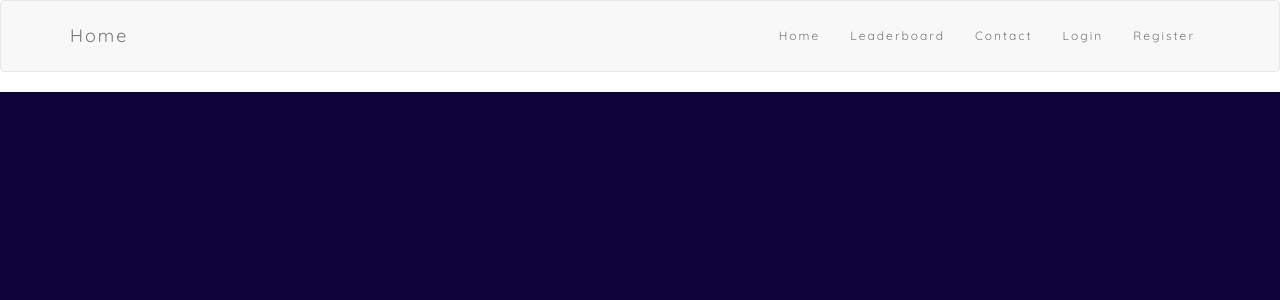
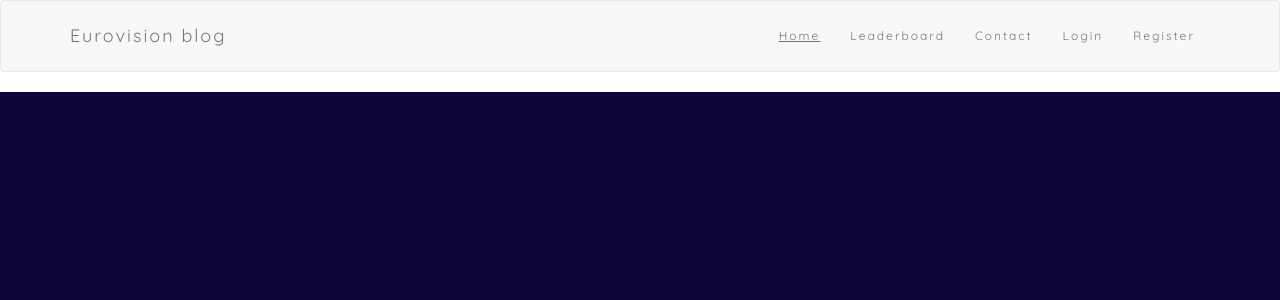
Before and after one commit to bara-dankova/FinalProject, a Flask app: page / in a window 1280 px wide. Shown: the top 300 px of the page. Run offline with Flask 2, Linux system fonts and the light colour scheme; data that the repository does not hold is empty; some libraries are stand-ins or nearby versions.

Commit message:
edited the route ends to redirect where needed. made sure all images appear better. and minor corrections on the blog

```diff
--- a/application/routes.py
+++ b/application/routes.py
@@ -14,7 +14,7 @@ def home():
     blogs = Blog.query.all()
     contestant = Contestant
     song = Song
-    return render_template('home.html', title='Home Page', user=user, blogs=blogs, contestant=contestant, song=song)
+    return render_template('home.html', title='Home Page', user=user, blogs=blogs, contestant=contestant, song=song, activityLeader='', activityContact = '', activityHome='active')
 
 
 # create url for a particular blog post
@@ -77,7 +77,7 @@ def contact():
             db.session.add(message_received)
             db.session.commit()
             return render_template('thankyou.html', title='Thank you')
-    return render_template('contact.html', title='Contact Us!', user=user, message=error, form=form)
+    return render_template('contact.html', title='Contact Us!', user=user, message=error, form=form, activityLeader='', activityContact='active', activityHome='')
 
 
 @app.route('/leaderboard')
@@ -91,10 +91,11 @@ def leaderboard():
                            songs_list=songs_list,
                            contestants_list=contestants_list,
                            song=Song,
-                           contestant=Contestant, user=user)
+                           contestant=Contestant, user=user,
+                           activityLeader='active', activityContact = '', activityHome='')
 
 
-@app.route('/blog/like/<int:contestant_id>', methods=[ 'GET', 'PUT'])
+@app.route('/blog/like/<int:contestant_id>', methods=['GET', 'PUT'])
 def likeblog(contestant_id):
     user = session["user"] if "user" in session else None
     liked_blog = Blog.query.filter_by(contestant_id=contestant_id).first()
@@ -105,7 +106,7 @@ def likeblog(contestant_id):
     else:
         setattr(liked_blog, 'blog_likes', 1)
         db.session.commit()
-    return blogpost1(contestant_id)
+    return redirect(f"/blogpost/{contestant_id}")
 
 
 @app.route('/song/like/<int:contestant_id>', methods=['GET', 'PUT'])
@@ -119,7 +120,7 @@ def likesong(contestant_id):
     else:
         setattr(liked_song, 'song_likes', 1)
         db.session.commit()
-    return leaderboard()
+    return redirect("/leaderboard")
 
 
 @app.route('/register', methods=['GET', 'POST'])
--- a/application/static/css/styles.css
+++ b/application/static/css/styles.css
@@ -12,3 +12,7 @@ letter-spacing: 2px;
 font-size: 3rem;
 line-height: 5.5rem;
 }
+
+#active {
+    text-decoration: underline;
+}
--- a/application/static/js/buttons.js
+++ b/application/static/js/buttons.js
@@ -1,6 +1,6 @@
-function disableButton(event){
-     event.target.disabled = true;
-     console.log('now')
+const disableButton = () => {
+     alert('hi')
+
 }
 
 document.getElementById("like").addEventListener('click', disableButton)
--- a/application/templates/blogpost.html
+++ b/application/templates/blogpost.html
@@ -3,13 +3,13 @@
 <h1>{{blog.blog_title}}</h1>
 <p>Published on {{blog.date_posted}}</p>
 <p>This post is about {{contestant.first_name}} performing {{song.song_name}}</p>
-<p>You are the {{blog.blog_views}}th Eurovision fan to read this post!</p>
+<p>You are number {{blog.blog_views}} Eurovision fan to read this post!</p>
  {%if blog.blog_likes !=0: %}
             <p>{{blog.blog_likes}} people liked this</p>
              {% endif %}
  {% if user != None : %}
 <p>Like this post:
-                <button id="like"><a href="{{ url_for('likeblog', contestant_id=blog.contestant_id) }}">like</a></button>
+                <a href="{{ url_for('likeblog', contestant_id=blog.contestant_id) }}"><button id="like">like</button></a>
             </p>
  {% else %}
     <p>Like this post:
@@ -17,7 +17,7 @@
             </p>
     {% endif %}
 
-
+ <script src="{{url_for('static', filename='js/buttons.js')}}"></script>
 <hr>
 <p>{{blog.blog_text}}</p>
 
--- a/application/templates/home.html
+++ b/application/templates/home.html
@@ -54,12 +54,12 @@
                     <img id="contestant-img" src="static/images/{{ post.contestant_id }}.jpeg" width="250px"  />
                         <p class="blog-text">This post is about {{contestant.query.filter_by(contestant_id=post.contestant_id).first().first_name}} from {{contestant.query.filter_by(contestant_id=post.contestant_id).first().country}}
                      performing {{song.query.filter_by(contestant_id=post.contestant_id).first().song_name}}</p>
-                        <p>You are the {{post.blog_views}}th Eurovision fan to read this post!</p>
+                        <p>You are number {{post.blog_views}} Eurovision fan to read this post!</p>
                         {%if post.blog_likes !=0: %}
                         <p>{{post.blog_likes}} people liked this</p>
                          {% endif %}
                         <p>Like this post:
-                            <button id="like"><a href="{{ url_for('likeblog', contestant_id=post.contestant_id) }}">like</a></button>
+                            <a href="{{ url_for('likeblog', contestant_id=post.contestant_id) }}"><button id="like">like</button></a>
                         </p>
                         <p>{{post.blog_text}}</p>
                 </div>
--- a/application/templates/layout.html
+++ b/application/templates/layout.html
@@ -7,6 +7,7 @@
     <link rel="stylesheet" href="https://maxcdn.bootstrapcdn.com/bootstrap/3.3.7/css/bootstrap.min.css">
     <link rel="stylesheet" href="{{url_for('static', filename='css/navlayout.css')}}"/>
     <link rel="stylesheet" href="{{url_for('static', filename='css/styles.css')}}"/>
+
 
 </head>
 
@@ -19,13 +20,13 @@
                     <span class="icon-bar"></span>
                     <span class="icon-bar"></span>
                 </button>
-                <a class="navbar-brand" href="">Home</a>
+                <a class="navbar-brand" >Eurovision blog</a>
             </div>
             <div class="collapse navbar-collapse" id="myNavbar">
                 <ul class="nav navbar-nav navbar-right">
-                    <li><a href="{{url_for('home')}}">Home</a></li>
-                    <li><a href="{{url_for('leaderboard')}}" >Leaderboard</a></li>
-                    <li><a href="{{url_for('contact')}}">Contact</a></li>
+                    <li><a id="{{activityHome}}" href="{{url_for('home')}}">Home</a></li>
+                    <li><a id="{{activityLeader}}" href="{{url_for('leaderboard')}}" >Leaderboard</a></li>
+                    <li><a id="{{activityContact}}" href="{{url_for('contact')}}">Contact</a></li>
                     {% if user %}
                         <li><a href="{{url_for('logout')}}">Logout ({{user.name}})</a></li>
                     {% else %}
--- a/application/templates/leaderboard.html
+++ b/application/templates/leaderboard.html
@@ -18,7 +18,7 @@ Country: {{contestant.country}}
              {% endif %}
     {% if user != None : %}
 <p>Like this post:
-                <button id="like"><a href="{{ url_for('likesong', contestant_id=contestant.contestant_id) }}">like</a></button>
+                <a href="{{ url_for('likesong', contestant_id=contestant.contestant_id) }}"><button id="like">like</button></a>
             </p>
     {% else %}
     <p>Like this post:
```
Also changed, not shown: application/static/images/2.jpeg (renamed from application/static/images/2.jpg), application/static/images/8.jpeg (renamed from application/static/images/8.jpg).
